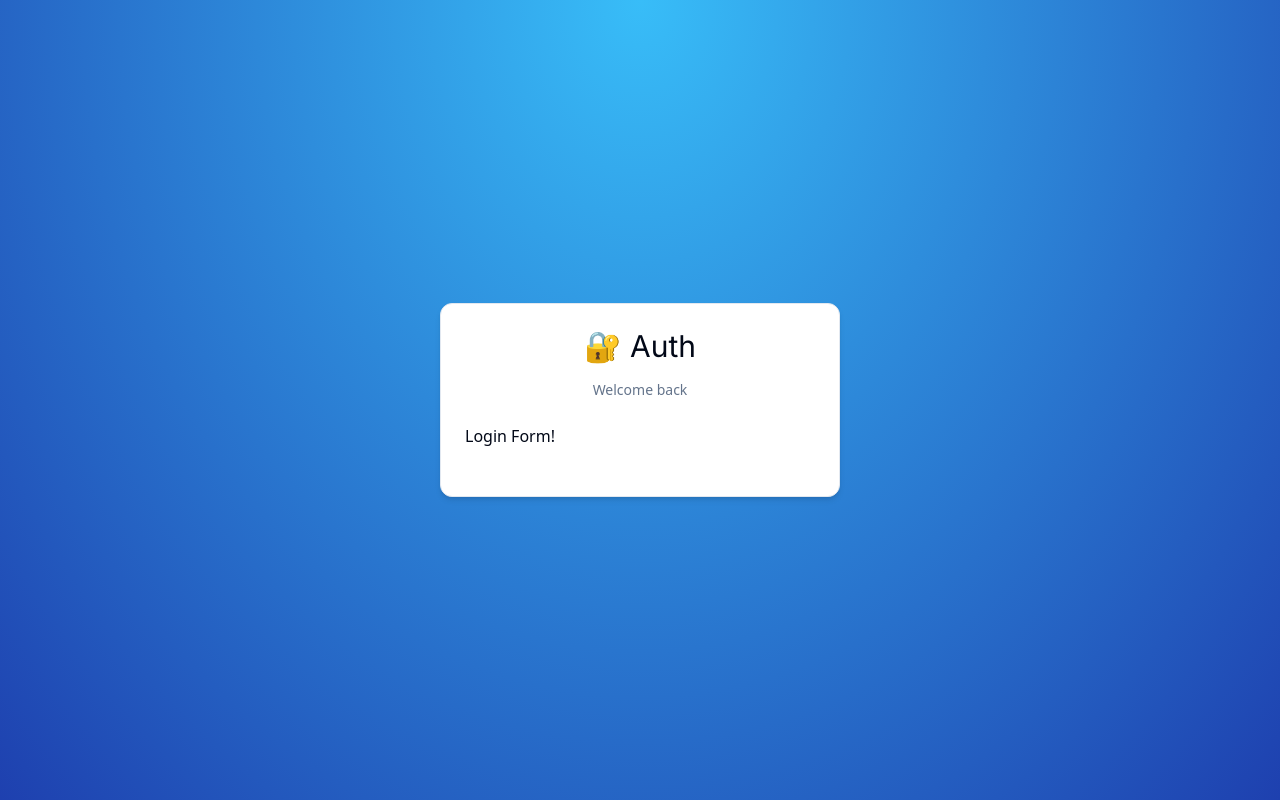
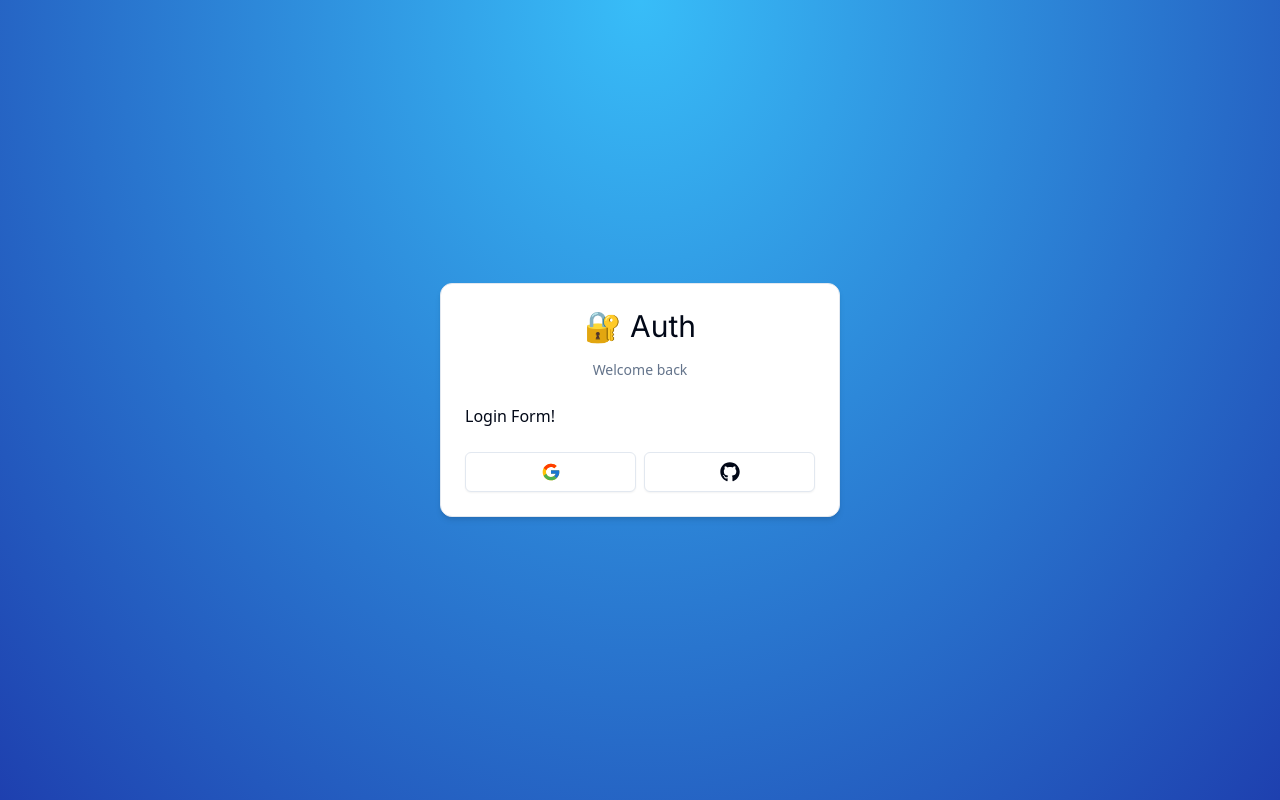
Before and after one commit to gratachu/auth-tutorial, a Next.js app: page /auth/login in a window 1280 px wide. Built offline with nearby package versions, Linux system fonts and the light colour scheme.

Commit message:
Add: socialButton to loginForm

```diff
--- a/components/auth/card-wrapper.tsx
+++ b/components/auth/card-wrapper.tsx
@@ -6,7 +6,8 @@
   CardFooter,
   CardHeader
 } from "../ui/card";
-import {Header} from "@/components/auth/header";
+import { Header } from "@/components/auth/header";
+import { Social } from "./social";
 
 interface CardWrapperProps {
   children: React.ReactNode;
@@ -35,6 +36,7 @@
 
       {showSocial && (
         <CardFooter>
+          <Social />
         </CardFooter>
       )}
     </Card>
--- a/components/auth/login-form.tsx
+++ b/components/auth/login-form.tsx
@@ -1,4 +1,4 @@
-import {CardWrapper} from "./card-wrapper";
+import { CardWrapper } from "@/components/auth/card-wrapper";
 
 export const LoginForm = () => {
   return (
--- a/components/auth/social.tsx
+++ b/components/auth/social.tsx
@@ -0,0 +1,19 @@
+"use client"
+
+import { FcGoogle } from "react-icons/fc";
+import { FaGithub } from "react-icons/fa";
+
+import { Button } from "../ui/button";
+
+export const Social = () => {
+  return (
+    <div className="flex items-center w-full gap-x-2">
+      <Button size="lg" className="w-full" variant="outline" onClick={() => { }}>
+        <FcGoogle className="h-5 w-5" />
+      </Button>
+      <Button size="lg" className="w-full" variant="outline" onClick={() => { }}>
+        <FaGithub className="h-5 w-5" />
+      </Button>
+    </div>
+  )
+}
--- a/package.json
+++ b/package.json
@@ -17,6 +17,7 @@
     "next": "14.0.4",
     "react": "^18",
     "react-dom": "^18",
+    "react-icons": "^5.0.1",
     "shadcn-ui": "^0.6.0",
     "tailwind-merge": "^2.2.0",
     "tailwindcss-animate": "^1.0.7"
```
Also changed, not shown: 2 other files (tests, documents, lock files or other folders).
